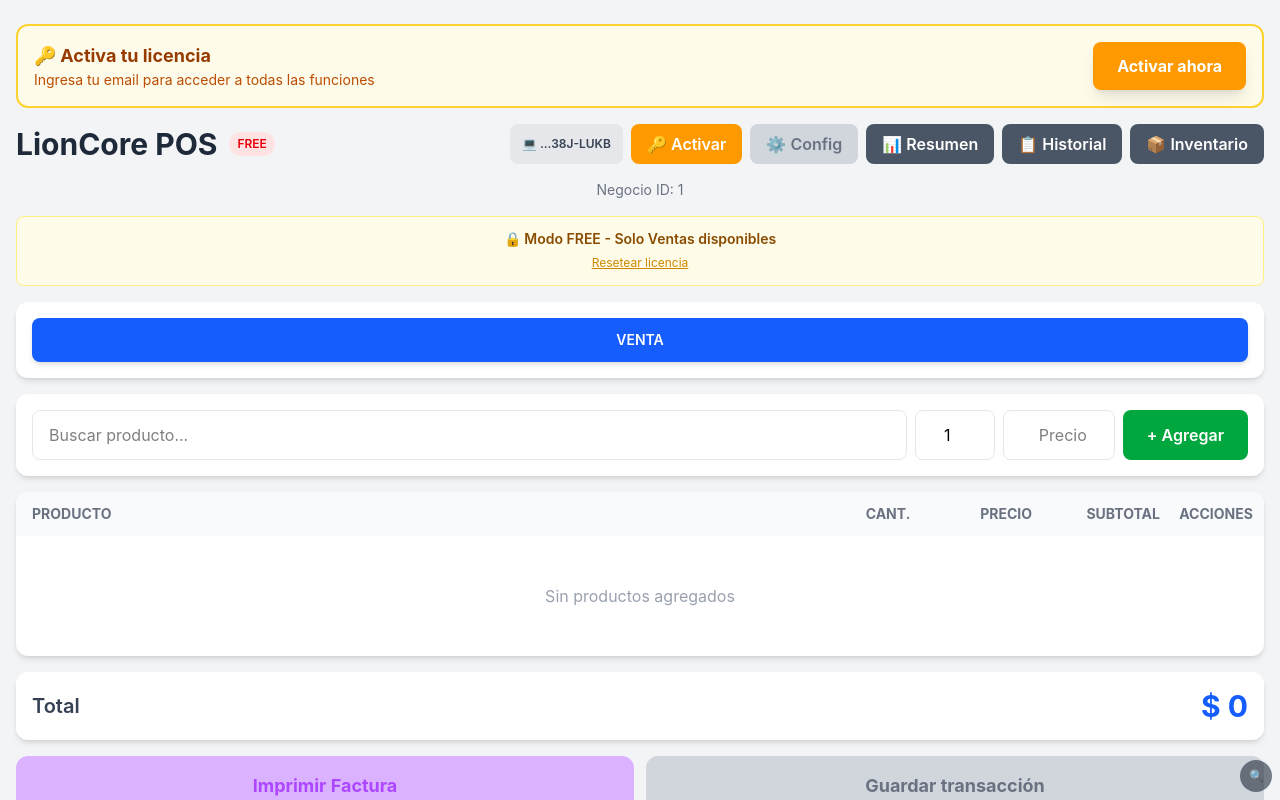
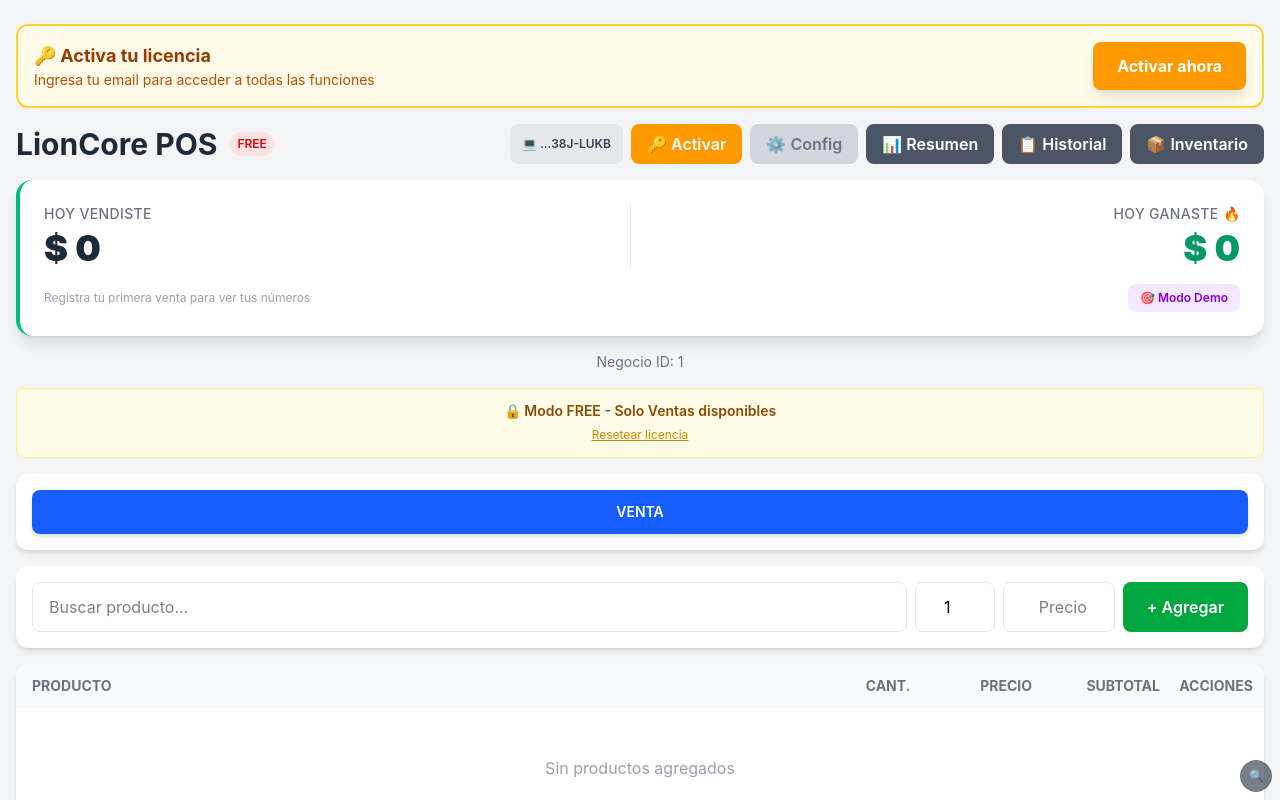
Before and after one commit to maxtortecnoreparaciones/LionCore, a React (Vite) app: page / in a window 1280 px wide. Shown: the top 800 px of the page. Built offline with nearby package versions, Linux system fonts and the light colour scheme.

Commit message:
feat: WOW screen, demo mode, express flow per business type

```diff
--- a/src/App.tsx
+++ b/src/App.tsx
@@ -127,6 +127,7 @@ function App() {
   })()
 
   const activeTemplate = getTemplateByBusinessId(currentBusinessId)
+  const [currentBusinessType, setCurrentBusinessType] = useState<BusinessType>('pos')
 
   const [mode, setMode] = useState<Mode>('venta')
   const [producto, setProducto] = useState('')
@@ -185,6 +186,9 @@ const [transactions, setTransactions] = useState<TransactionWithMeta[]>([])
   const [netProfit, setNetProfit] = useState<NetProfitSummary | null>(null)
   const [loadingNetProfit, setLoadingNetProfit] = useState(false)
   const [licenseDebug, setLicenseDebug] = useState<string>('')
+  const [todayWow, setTodayWow] = useState<{ ventas: number; ganancia: number } | null>(null)
+  const [loadingWow, setLoadingWow] = useState(false)
+  const [isDemo, setIsDemo] = useState(false)
   const licenseState = getLicenseState()
   const licenseStatusCheck = checkLicenseStatus()
 
@@ -227,7 +231,11 @@ const [transactions, setTransactions] = useState<TransactionWithMeta[]>([])
   }, [businessConfig, currentBusinessId])
 
   useEffect(() => {
-    getAllBusinesses().then(setBusinesses)
+    getAllBusinesses().then(bizs => {
+      setBusinesses(bizs)
+      const current = bizs.find(b => b.id === currentBusinessId)
+      if (current) setCurrentBusinessType(current.tipo || 'pos')
+    })
   }, [currentBusinessId])
 
   const loadNetProfit = async () => {
@@ -240,6 +248,114 @@ const [transactions, setTransactions] = useState<TransactionWithMeta[]>([])
     } finally {
       setLoadingNetProfit(false)
     }
+  }
+
+  const loadTodayWow = async () => {
+    setLoadingWow(true)
+    try {
+      const data = await getNetProfitSummary()
+      setTodayWow({ ventas: data.ventasTotales, ganancia: data.gananciaNeta })
+    } catch (error) {
+      console.error('Error loading today wow:', error)
+    } finally {
+      setLoadingWow(false)
+    }
+  }
+
+  useEffect(() => {
+    loadTodayWow()
+  }, [currentBusinessId])
+
+  const loadDemoData = async () => {
+    setIsDemo(true)
+    await getOrCreateDefaultBusiness()
+
+    const demoProducts = [
+      { name: 'Pollo Deshidratado', price: 35000, cost: 18000 },
+      { name: 'Chuleta Deshidratada', price: 42000, cost: 22000 },
+      { name: 'Carne Seca', price: 38000, cost: 20000 },
+      { name: 'Mango Deshidratado', price: 25000, cost: 12000 },
+      { name: 'Banano Chips', price: 15000, cost: 7000 },
+    ]
+
+    const productIds: number[] = []
+    for (const p of demoProducts) {
+      try {
+        const id = await db.products.add({
+          businessId: currentBusinessId,
+          name: p.name,
+          price: p.price,
+          cost: p.cost,
+          createdAt: new Date(),
+        })
+        productIds.push(id)
+      } catch {}
+    }
+
+    const now = new Date()
+    const todayStart = new Date(now)
+    todayStart.setHours(8, 0, 0, 0)
+
+    const demoSales = [
+      { productId: 0, qty: 3, timeOffset: 30 },
+      { productId: 1, qty: 2, timeOffset: 75 },
+      { productId: 3, qty: 5, timeOffset: 120 },
+      { productId: 4, qty: 8, timeOffset: 180 },
+      { productId: 0, qty: 2, timeOffset: 240 },
+    ]
+
+    for (const sale of demoSales) {
+      const saleDate = new Date(todayStart.getTime() + sale.timeOffset * 60000)
+      const product = demoProducts[sale.productId]
+      const txId = await db.transactions.add({
+        businessId: currentBusinessId,
+        type: 'venta',
+        total: product.price * sale.qty,
+        date: saleDate,
+      })
+      await db.transaction_items.add({
+        transactionId: txId,
+        productId: productIds[sale.productId],
+        name: product.name,
+        quantity: sale.qty,
+        price: product.price,
+        subtotal: product.price * sale.qty,
+        costUnitario: product.cost,
+      })
+    }
+
+    const expenseDate = new Date(todayStart.getTime() + 60 * 60000)
+    const expenseTxId = await db.transactions.add({
+      businessId: currentBusinessId,
+      type: 'gasto',
+      total: 25000,
+      date: expenseDate,
+    })
+    await db.transaction_items.add({
+      transactionId: expenseTxId,
+      name: 'Transporte',
+      quantity: 1,
+      price: 25000,
+      subtotal: 25000,
+    })
+
+    await loadTodayWow()
+    showNotification('success', '🎯 Demo cargada — 5 ventas, 1 gasto')
+  }
+
+  const resetDemoData = async () => {
+    setIsDemo(false)
+    const businessId = currentBusinessId
+    const txs = await db.transactions.where('businessId').equals(businessId).toArray()
+    for (const tx of txs) {
+      await db.transaction_items.where('transactionId').equals(tx.id!).delete()
+      await db.transaction_meta.where('transactionId').equals(tx.id!).delete()
+      await db.transactions.delete(tx.id!)
+    }
+    await db.products.where('businessId').equals(businessId).delete()
+    setTodayWow(null)
+    await loadTodayWow()
+    showNotification('success', 'Datos reseteados')
   }
 
   const total = items.reduce((sum, item) => sum + item.cantidad * item.precio, 0)
@@ -654,6 +770,60 @@ const getAvailableModes = (): Mode[] => {
             </div>
           </div>
 
+          {!showConfig && !showSummary && !showHistory && !showInventory && (
+            <>
+              <div className="bg-white rounded-2xl shadow-lg p-6 border-l-4 border-emerald-500">
+                <div className="flex items-start justify-between">
+                  <div className="flex-1">
+                    <p className="text-sm text-gray-500 font-medium uppercase tracking-wide">Hoy vendiste</p>
+                    <p className="text-4xl font-black text-gray-800 mt-1">
+                      {loadingWow ? '...' : formatCOP(todayWow?.ventas || 0)}
+                    </p>
+                  </div>
+                  <div className="flex-1 text-right border-l border-gray-200 pl-6">
+                    <p className="text-sm text-gray-500 font-medium uppercase tracking-wide">Hoy ganaste 🔥</p>
+                    <p className={`text-4xl font-black mt-1 ${((todayWow?.ganancia || 0) >= 0) ? 'text-emerald-600' : 'text-red-600'}`}>
+                      {loadingWow ? '...' : formatCOP(todayWow?.ganancia || 0)}
+                    </p>
+                    {todayWow && (todayWow.ventas > 0) && (
+                      <p className="text-xs text-gray-400 mt-1">
+                        Esto es lo que realmente te queda en el bolsillo
+                      </p>
+                    )}
+                  </div>
+                </div>
+                <div className="mt-4 flex gap-2 justify-between items-center">
+                  <p className="text-xs text-gray-400">
+                    {!todayWow || todayWow.ventas === 0 ? 'Registra tu primera venta para ver tus números' : 'Actualizado en tiempo real'}
+                  </p>
+                  <div className="flex gap-2">
+                    {!isDemo ? (
+                      <button
+                        onClick={loadDemoData}
+                        className="px-3 py-1.5 bg-purple-100 text-purple-700 rounded-lg text-xs font-semibold hover:bg-purple-200"
+                      >
+                        🎯 Modo Demo
+                      </button>
+                    ) : (
+                      <button
+                        onClick={resetDemoData}
+                        className="px-3 py-1.5 bg-red-100 text-red-700 rounded-lg text-xs font-semibold hover:bg-red-200"
+                      >
+                        🗑️ Reset Demo
+                      </button>
+                    )}
+                  </div>
+                </div>
+              </div>
+
+              {currentBusinessType === 'restaurante' && isFeatureAllowed('compra') && (
+                <div className="bg-white rounded-xl shadow-md p-4 text-center">
+                  <p className="text-gray-500 text-sm">🍽️ Vista de mesas próximamente</p>
+                </div>
+              )}
+            </>
+          )}
+
           {showConfig && (
             <div className="bg-white rounded-xl shadow-md p-4">
               <h2 className="text-xl font-bold text-gray-800 mb-4">⚙️ Configuración</h2>
```
